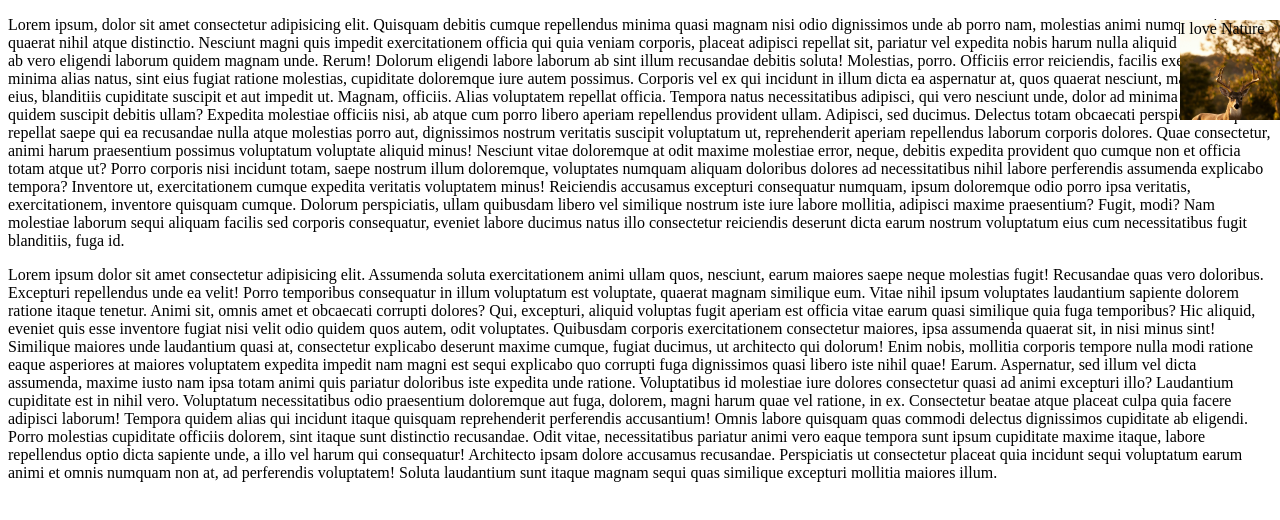
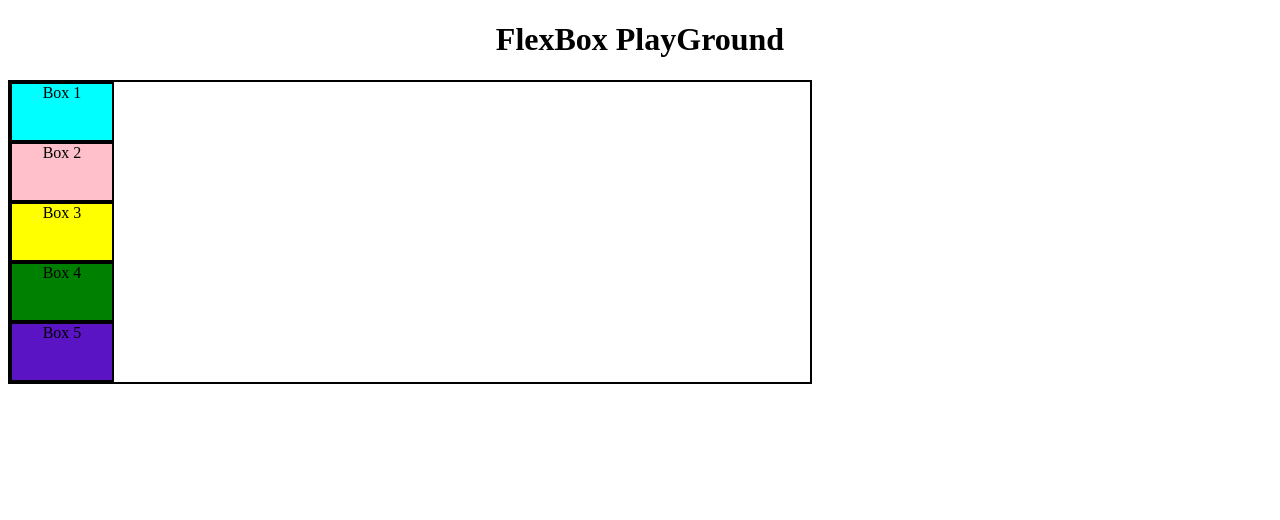
Before and after one commit to Nishaojha1/Css-learning, a plain HTML site: page index.html in a window 1280 px wide. Drawn offline with Linux system fonts and the light colour scheme.

Commit message:
flexbox flex-direction

```diff
--- a/index.html
+++ b/index.html
@@ -7,27 +7,13 @@
     <link rel="stylesheet" href="style.css">
 </head>
 <body>
-<p>Lorem ipsum, dolor sit amet consectetur adipisicing elit. Quisquam debitis cumque repellendus minima quasi magnam nisi odio dignissimos unde ab porro nam, molestias animi numquam itaque quaerat nihil atque distinctio.
-Nesciunt magni quis impedit exercitationem officia qui quia veniam corporis, placeat adipisci repellat sit, pariatur vel expedita nobis harum nulla aliquid doloremque, ab vero eligendi laborum quidem magnam unde. Rerum!
-Dolorum eligendi labore laborum ab sint illum recusandae debitis soluta! Molestias, porro. Officiis error reiciendis, facilis exercitationem minima alias natus, sint eius fugiat ratione molestias, cupiditate doloremque iure autem possimus.
-Corporis vel ex qui incidunt in illum dicta ea aspernatur at, quos quaerat nesciunt, maxime sint eius, blanditiis cupiditate suscipit et aut impedit ut. Magnam, officiis. Alias voluptatem repellat officia.
-Tempora natus necessitatibus adipisci, qui vero nesciunt unde, dolor ad minima iusto eos quidem suscipit debitis ullam? Expedita molestiae officiis nisi, ab atque cum porro libero aperiam repellendus provident ullam.
-Adipisci, sed ducimus. Delectus totam obcaecati perspiciatis sequi repellat saepe qui ea recusandae nulla atque molestias porro aut, dignissimos nostrum veritatis suscipit voluptatum ut, reprehenderit aperiam repellendus laborum corporis dolores.
-Quae consectetur, animi harum praesentium possimus voluptatum voluptate aliquid minus! Nesciunt vitae doloremque at odit maxime molestiae error, neque, debitis expedita provident quo cumque non et officia totam atque ut?
-Porro corporis nisi incidunt totam, saepe nostrum illum doloremque, voluptates numquam aliquam doloribus dolores ad necessitatibus nihil labore perferendis assumenda explicabo tempora? Inventore ut, exercitationem cumque expedita veritatis voluptatem minus!
-Reiciendis accusamus excepturi consequatur numquam, ipsum doloremque odio porro ipsa veritatis, exercitationem, inventore quisquam cumque. Dolorum perspiciatis, ullam quibusdam libero vel similique nostrum iste iure labore mollitia, adipisci maxime praesentium?
-Fugit, modi? Nam molestiae laborum sequi aliquam facilis sed corporis consequatur, eveniet labore ducimus natus illo consectetur reiciendis deserunt dicta earum nostrum voluptatum eius cum necessitatibus fugit blanditiis, fuga id.
-<div>I love Nature</div>
-<p>Lorem ipsum dolor sit amet consectetur adipisicing elit. Assumenda soluta exercitationem animi ullam quos, nesciunt, earum maiores saepe neque molestias fugit! Recusandae quas vero doloribus. Excepturi repellendus unde ea velit!
-Porro temporibus consequatur in illum voluptatum est voluptate, quaerat magnam similique eum. Vitae nihil ipsum voluptates laudantium sapiente dolorem ratione itaque tenetur. Animi sit, omnis amet et obcaecati corrupti dolores?
-Qui, excepturi, aliquid voluptas fugit aperiam est officia vitae earum quasi similique quia fuga temporibus? Hic aliquid, eveniet quis esse inventore fugiat nisi velit odio quidem quos autem, odit voluptates.
-Quibusdam corporis exercitationem consectetur maiores, ipsa assumenda quaerat sit, in nisi minus sint! Similique maiores unde laudantium quasi at, consectetur explicabo deserunt maxime cumque, fugiat ducimus, ut architecto qui dolorum!
-Enim nobis, mollitia corporis tempore nulla modi ratione eaque asperiores at maiores voluptatem expedita impedit nam magni est sequi explicabo quo corrupti fuga dignissimos quasi libero iste nihil quae! Earum.
-Aspernatur, sed illum vel dicta assumenda, maxime iusto nam ipsa totam animi quis pariatur doloribus iste expedita unde ratione. Voluptatibus id molestiae iure dolores consectetur quasi ad animi excepturi illo?
-Laudantium cupiditate est in nihil vero. Voluptatum necessitatibus odio praesentium doloremque aut fuga, dolorem, magni harum quae vel ratione, in ex. Consectetur beatae atque placeat culpa quia facere adipisci laborum!
-Tempora quidem alias qui incidunt itaque quisquam reprehenderit perferendis accusantium! Omnis labore quisquam quas commodi delectus dignissimos cupiditate ab eligendi. Porro molestias cupiditate officiis dolorem, sint itaque sunt distinctio recusandae.
-Odit vitae, necessitatibus pariatur animi vero eaque tempora sunt ipsum cupiditate maxime itaque, labore repellendus optio dicta sapiente unde, a illo vel harum qui consequatur! Architecto ipsam dolore accusamus recusandae.
-Perspiciatis ut consectetur placeat quia incidunt sequi voluptatum earum animi et omnis numquam non at, ad perferendis voluptatem! Soluta laudantium sunt itaque magnam sequi quas similique excepturi mollitia maiores illum.</p>
-</p>
+    <h1>FlexBox PlayGround</h1>
+   <div id="container">
+    <div id="Box1">Box 1</div>
+    <div id="Box2">Box 2</div>
+    <div id="Box3">Box 3</div>
+    <div id="Box4">Box 4</div>
+    <div id="Box5">Box 5</div>
+</div>
 </body>
 </html>
--- a/style.css
+++ b/style.css
@@ -1,10 +1,30 @@
-div {
+body{
+    text-align: center;
+}
+ div{
     height: 100px;
     width: 100px;
-    background-image: url("deer.jpg");
-    background-size: cover;
-    color: black;
-    position: fixed;
-    right: 0px;
-    top: 20px;
+    display: inline-block;
+    border: 2px solid black;
 }
+ #container {
+    width: 800px;
+    height: 300px;
+    display: flex;
+    flex-direction: column;
+}
+#Box1 {
+    background-color: aqua;
+}
+#Box2 {
+    background-color: pink;
+}
+#Box3 {
+    background-color: yellow;
+}
+#Box4 {
+    background-color: green;
+}
+#Box5 {
+    background-color: rgb(90, 20, 195);
+}
```
